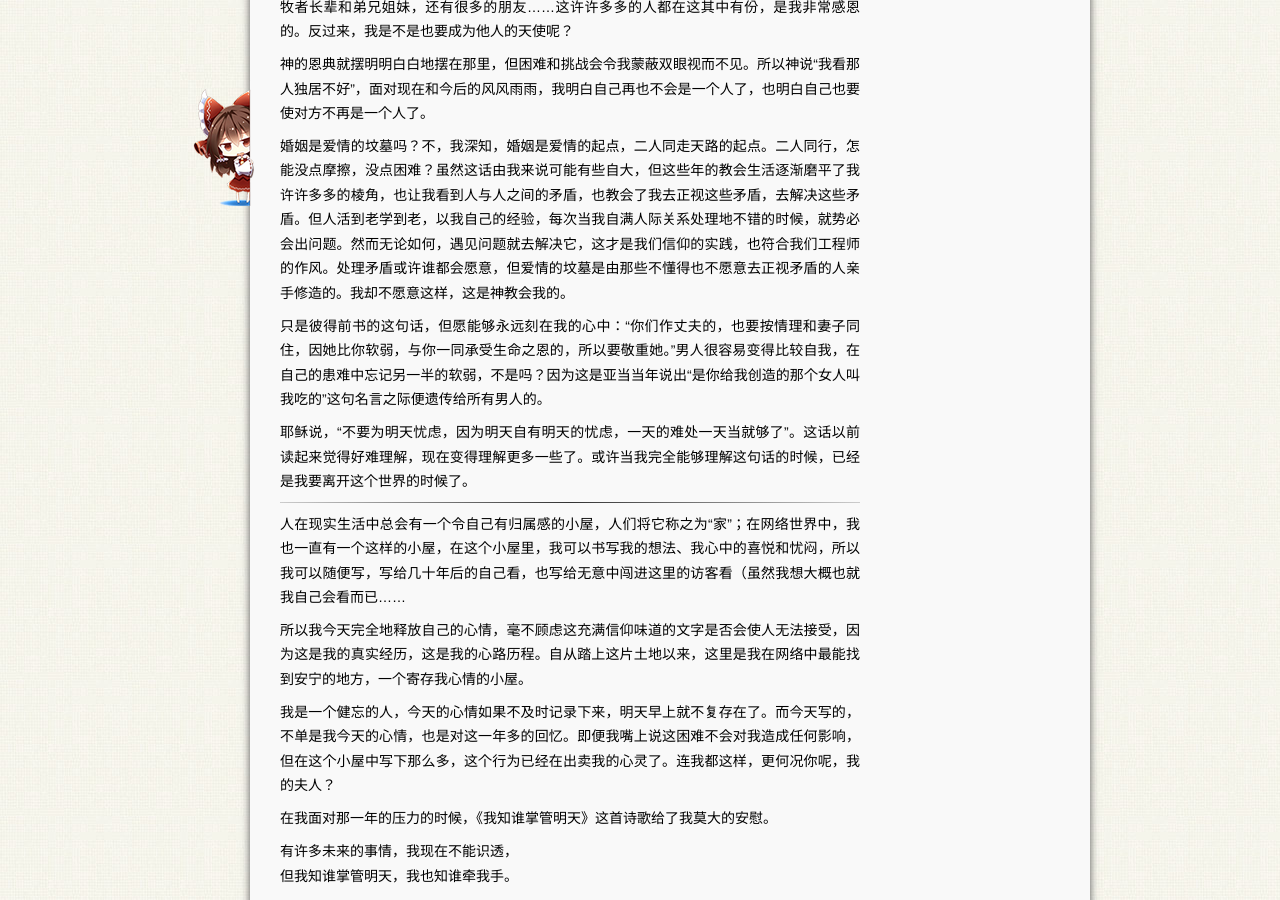
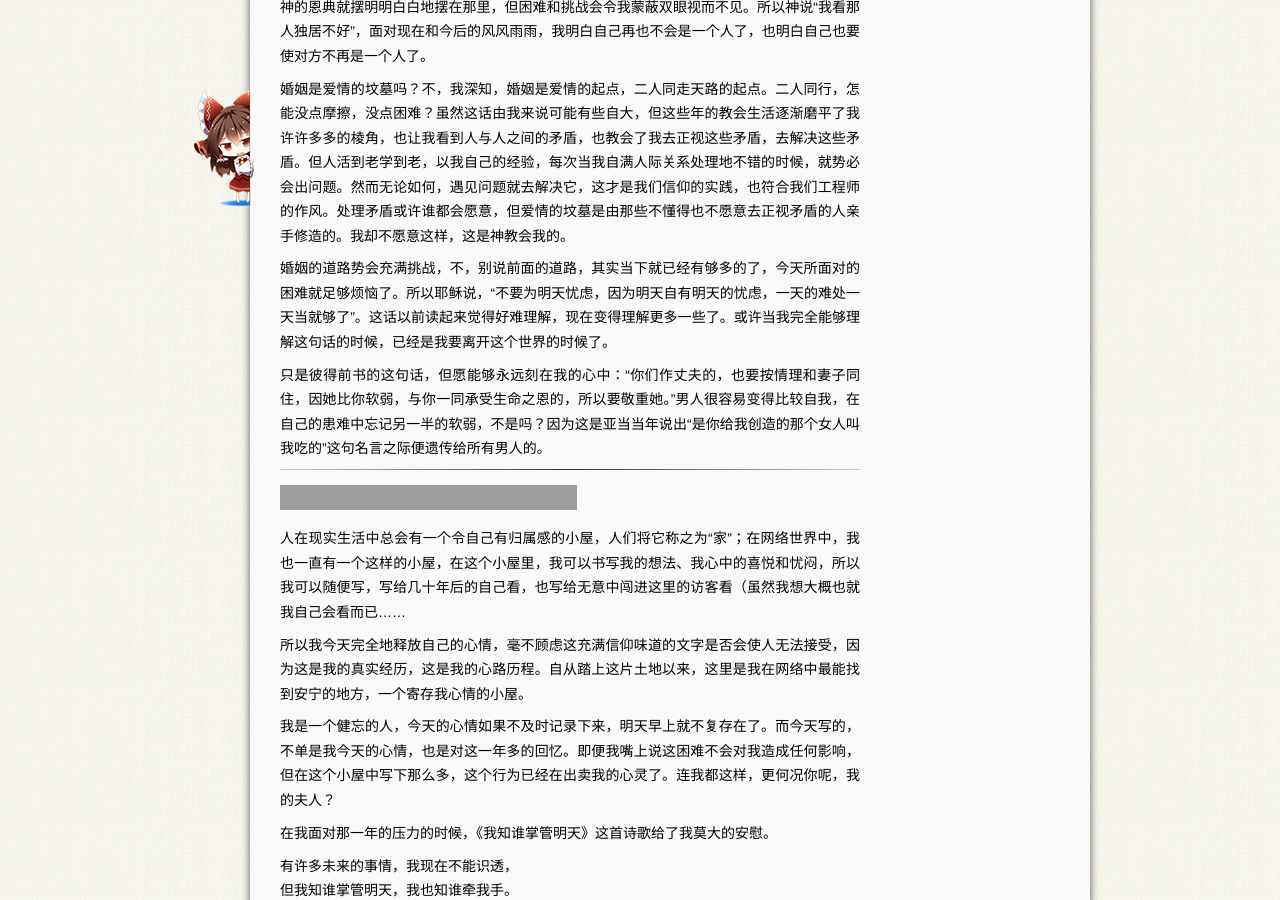
Before and after one commit to SoraNoIseki/soranoiseki.github.io, a Jekyll site: the page built from _posts/2017-05-02-post.md, in a window 1280 px wide and 900 px high, scrolled down 1680 px. Built offline with Jekyll 4.4.1, drawn with Linux system fonts in a browser that asks for light colours; comment, search, counter and statistics services are not loaded; some of the changed text lies outside the part shown; grey boxes are pictures that could not be loaded.

Commit message:
修改日志

```diff
--- a/_posts/2017-05-02-post.md
+++ b/_posts/2017-05-02-post.md
@@ -52,11 +51,13 @@ cover:
 
 婚姻是爱情的坟墓吗？不，我深知，婚姻是爱情的起点，二人同走天路的起点。二人同行，怎能没点摩擦，没点困难？虽然这话由我来说可能有些自大，但这些年的教会生活逐渐磨平了我许许多多的棱角，也让我看到人与人之间的矛盾，也教会了我去正视这些矛盾，去解决这些矛盾。但人活到老学到老，以我自己的经验，每次当我自满人际关系处理地不错的时候，就势必会出问题。然而无论如何，遇见问题就去解决它，这才是我们信仰的实践，也符合我们工程师的作风。处理矛盾或许谁都会愿意，但爱情的坟墓是由那些不懂得也不愿意去正视矛盾的人亲手修造的。我却不愿意这样，这是神教会我的。
 
+婚姻的道路势会充满挑战，不，别说前面的道路，其实当下就已经有够多的了，今天所面对的困难就足够烦恼了。所以耶稣说，“不要为明天忧虑，因为明天自有明天的忧虑，一天的难处一天当就够了”。这话以前读起来觉得好难理解，现在变得理解更多一些了。或许当我完全能够理解这句话的时候，已经是我要离开这个世界的时候了。
+
 只是彼得前书的这句话，但愿能够永远刻在我的心中：“你们作丈夫的，也要按情理和妻子同住，因她比你软弱，与你一同承受生命之恩的，所以要敬重她。”男人很容易变得比较自我，在自己的患难中忘记另一半的软弱，不是吗？因为这是亚当当年说出“是你给我创造的那个女人叫我吃的”这句名言之际便遗传给所有男人的。
 
-耶稣说，“不要为明天忧虑，因为明天自有明天的忧虑，一天的难处一天当就够了”。这话以前读起来觉得好难理解，现在变得理解更多一些了。或许当我完全能够理解这句话的时候，已经是我要离开这个世界的时候了。
+----------
 
-----------
+<iframe src="https://www.opendrive.com/player/NTBfNjAzOTQ2NV9CdWo2cA" height="25" width="297" style="border:0" scrolling="no" frameborder="0" allowtransparency="true"></iframe>
 
 人在现实生活中总会有一个令自己有归属感的小屋，人们将它称之为“家”；在网络世界中，我也一直有一个这样的小屋，在这个小屋里，我可以书写我的想法、我心中的喜悦和忧闷，所以我可以随便写，写给几十年后的自己看，也写给无意中闯进这里的访客看（虽然我想大概也就我自己会看而已……
 
```
Also changed, not shown: other parts of _posts/2017-05-02-post.md (+0 -1 lines).
